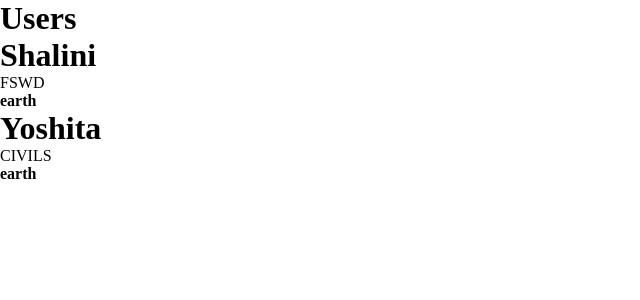
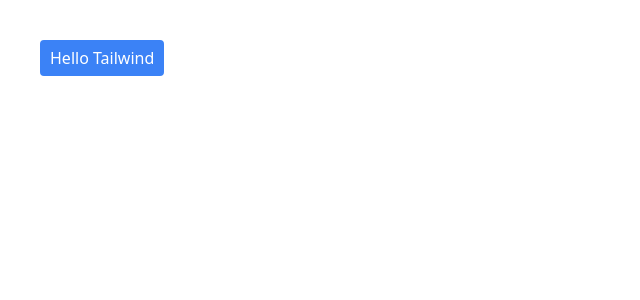
Before and after one commit to cvbabyshalini/book-my-show, a React (Create React App) app: page / in a window 1280 px wide. Shown: the top 300 px of the page, without its empty margins (0-640 px from the left). Built offline with nearby package versions, Linux system fonts and the light colour scheme.

Commit message:
add tailwind

```diff
--- /dev/null
+++ b/craco.config.js
@@ -0,0 +1,11 @@
+// craco.config.js
+module.exports = {
+    style: {
+      postcss: {
+        plugins: [
+          require('tailwindcss'),
+          require('autoprefixer'),
+        ],
+      },
+    },
+  }
--- a/src/App.jsx
+++ b/src/App.jsx
@@ -1,17 +1,11 @@
-import User from "./components/user"
-
-//JSX
 function App() {
   return (
-  <div>
-    <h1>Users</h1>
-    <User name="Shalini" description="FSWD" />
-    <User name="Yoshita" description="CIVILS" />
-  </div>
+    <div className="App p-10">
+      <button className="border-2 px-2 py-1 border-blue-500 rounded bg-blue-500 text-white hover:bg-transparent hover:border-2 hover:text-blue-500 outline-none focus:outline-none focus:ring focus:border-blue-300">
+        Hello Tailwind
+      </button>
+
+    </div>
   );
 }
-
 export default App;
-
-// Props - A data that is being passed from one component to another
-// state - A set of data that an individual component holds.
--- a/src/components/user.jsx
+++ /dev/null
@@ -1,22 +0,0 @@
-import React from "react";
-
-class User extends React.Component {
-    constructor(props) {
-        super(props);
-
-        this.state = {
-            planet: "earth",
-        };
-    }
-    render(){
-        return(
-            <div>
-                <h1>{this.props.name}</h1>
-                <p>{this.props.description}</p>
-                <h4>{this.state.planet}</h4>
-            </div>
-        );
-    }
-}
-
-export default User;
--- a/src/index.css
+++ b/src/index.css
@@ -1,5 +1,3 @@
-*{
-  padding: 0;
-  margin: 0;
-  box-sizing: border-box;
-}
+@tailwind base;
+@tailwind components;
+@tailwind utilities;
--- /dev/null
+++ b/tailwind.config.js
@@ -0,0 +1,11 @@
+module.exports = {
+  purge: ['./src/**/*.{js,jsx,ts,tsx}', './public/index.html'],
+  darkMode: false, // or 'media' or 'class'
+  theme: {
+    extend: {},
+  },
+  variants: {
+    extend: {},
+  },
+  plugins: [],
+}
```
Also changed, not shown: package.json (+9 -3 lines), 1 other file (tests, documents, lock files or other folders).
